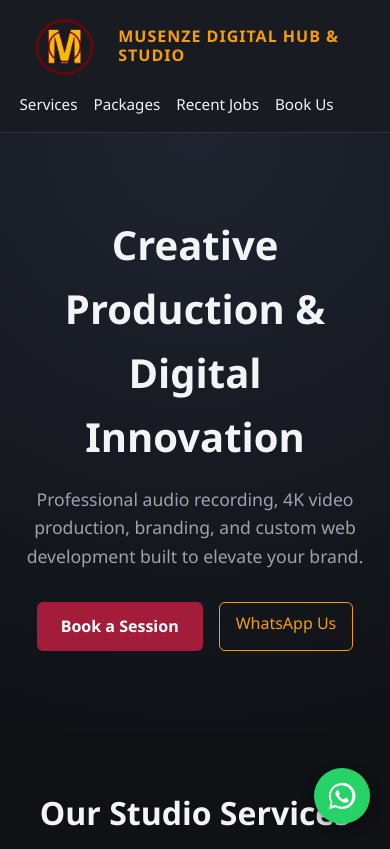
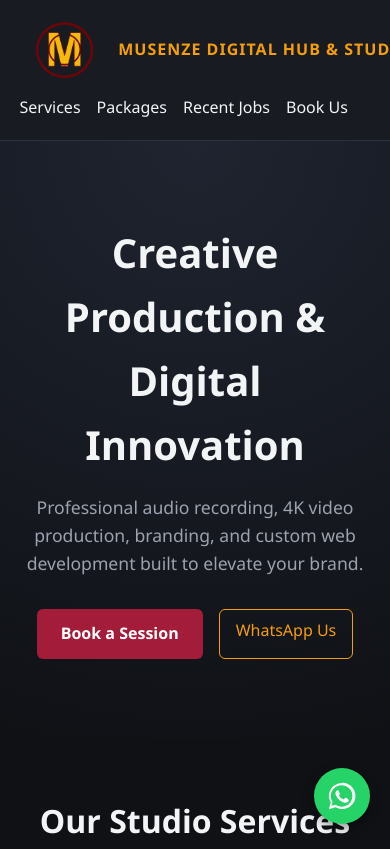
Before and after one commit to Musenze1/musenze-digital-hub, a plain HTML site: page index.html in a window 390 px wide. Shown: the top 849 px of the page. Drawn offline with Linux system fonts and the light colour scheme; no server answers.

Commit message:
Refactor style.css for improved clarity and responsiveness
Updated CSS variables with comments for clarity, adjusted padding, and modified logo and text sizes for better responsiveness.

```diff
--- a/style.css
+++ b/style.css
@@ -1,9 +1,9 @@
 :root {
   --bg-dark: #0f1115;
   --bg-card: #181b22;
-  --accent: #f59e0b;
+  --accent: #f59e0b; /* Gold/Yellow */
   --accent-hover: #d97706;
-  --brand-wine: #A31D3B;
+  --brand-wine: #A31D3B; /* Deep Wine for primary buttons */
   --brand-wine-hover: #80162E;
   --text-main: #f3f4f6;
   --text-muted: #9ca3af;
@@ -37,7 +37,7 @@ body {
   align-items: center;
   flex-wrap: wrap;
   gap: 1rem;
-  padding: 1rem 5%; /* Slightly reduced padding */
+  padding: 1.2rem 5%;
   background: var(--bg-card);
   border-bottom: 1px solid var(--border);
   position: sticky;
@@ -55,24 +55,25 @@ body {
 }
 
 .logo img {
-  height: 60px;
+  max-height: 60px;
   width: auto;
   display: block;
 }
 
-/* --- THE MOBILE TEXT FIX --- */
+/* --- THIS IS THE FIX FOR THE TEXT WRAPPING --- */
 .logo span {
   font-size: 1.1rem;
   letter-spacing: 1px;
   line-height: 1.2;
+  white-space: nowrap; /* Forces text to stay on one line */
 }
 
 @media (max-width: 600px) {
   .logo img {
-    height: 45px; /* Smaller logo on mobile */
+    height: 45px; /* Makes logo slightly smaller on mobile */
   }
   .logo span {
-    font-size: 0.8rem; /* Smaller text on mobile so it fits on one line */
+    font-size: 0.75rem; /* Shrinks text just enough to fit on one line */
   }
 }
 
@@ -87,7 +88,6 @@ body {
   color: var(--text-main);
   text-decoration: none;
   font-weight: 500;
-  font-size: 0.95rem;
   transition: color 0.2s ease;
 }
 
@@ -286,6 +286,7 @@ input:focus, select:focus, textarea:focus {
   transform: scale(1.06);
 }
 
+/* Admin Table & Stats */
 .hidden {
   display: none;
 }
```
